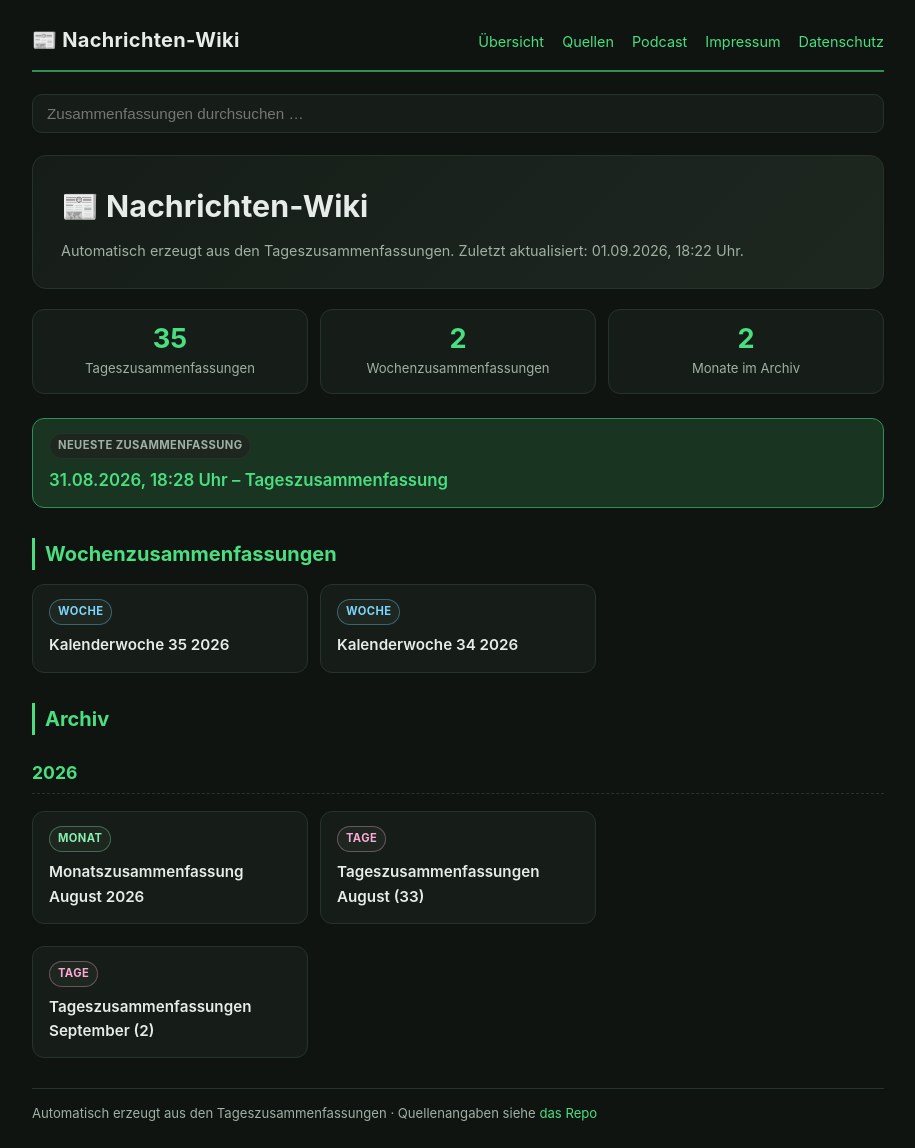
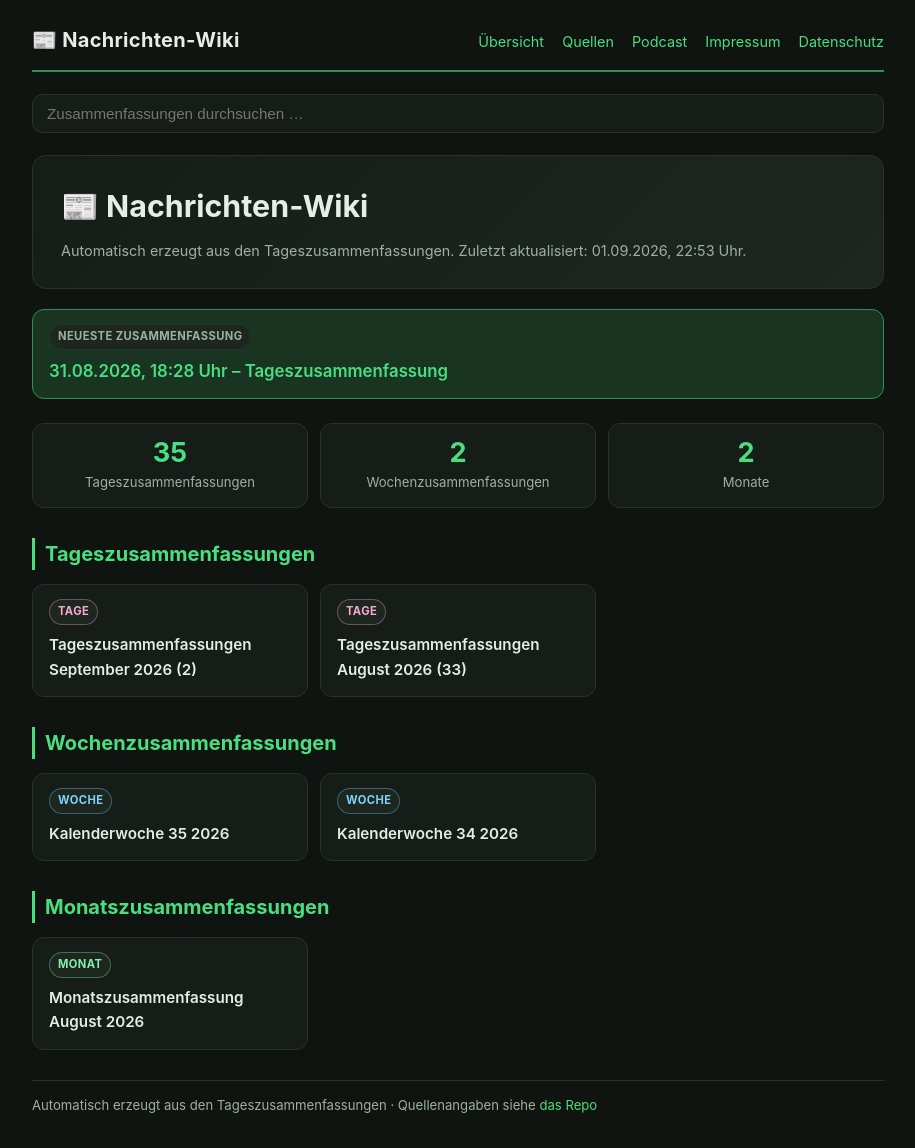
Before and after one commit to Ubuntu51/news-wiki, a Jekyll site: the page built from index.md, in a window 1280 px wide. Shown: the whole page, without its empty margins (182-1097 px from the left). Built offline with Jekyll 4.4.1, drawn with Linux system fonts in a browser that asks for light colours.

Commit message:
Dashboard umgebaut: Neueste, Tages-/Wochen-/Monatszusammenfassungen als Tabs, kein Archiv-Begriff

```diff
--- a/index.md
+++ b/index.md
@@ -6,18 +6,25 @@ body_class: home
 
 <div class="hero">
   <h1>📰 Nachrichten-Wiki</h1>
-  <p>Automatisch erzeugt aus den Tageszusammenfassungen. Zuletzt aktualisiert: 01.09.2026, 18:22 Uhr.</p>
+  <p>Automatisch erzeugt aus den Tageszusammenfassungen. Zuletzt aktualisiert: 01.09.2026, 22:53 Uhr.</p>
+</div>
+
+<div class="card featured">
+  <span class="tag">Neueste Zusammenfassung</span>
+  <a href="2026/08/2026-08-31_18-28.html">31.08.2026, 18:28 Uhr – Tageszusammenfassung</a>
 </div>
 
 <div class="stats">
   <div class="stat"><strong>35</strong><span>Tageszusammenfassungen</span></div>
   <div class="stat"><strong>2</strong><span>Wochenzusammenfassungen</span></div>
-  <div class="stat"><strong>2</strong><span>Monate im Archiv</span></div>
+  <div class="stat"><strong>2</strong><span>Monate</span></div>
 </div>
 
-<div class="card featured">
-  <span class="tag">Neueste Zusammenfassung</span>
-  <a href="2026/08/2026-08-31_18-28.html">31.08.2026, 18:28 Uhr – Tageszusammenfassung</a>
+## Tageszusammenfassungen
+
+<div class="card-grid">
+<div class="card"><span class="tag tag-day">Tage</span><a href="2026/09/index.html">Tageszusammenfassungen September 2026 (2)</a></div>
+<div class="card"><span class="tag tag-day">Tage</span><a href="2026/08/index.html">Tageszusammenfassungen August 2026 (33)</a></div>
 </div>
 
 ## Wochenzusammenfassungen
@@ -27,16 +34,8 @@ body_class: home
 <div class="card"><span class="tag tag-week">Woche</span><a href="2026/woche-34.html">Kalenderwoche 34 2026</a></div>
 </div>
 
-## Archiv
-
-### 2026
-
+## Monatszusammenfassungen
 
 <div class="card-grid">
 <div class="card"><span class="tag tag-month">Monat</span><a href="2026/08/monat.html">Monatszusammenfassung August 2026</a></div>
-<div class="card"><span class="tag tag-day">Tage</span><a href="2026/08/index.html">Tageszusammenfassungen August (33)</a></div>
 </div>
-
-<div class="card-grid">
-<div class="card"><span class="tag tag-day">Tage</span><a href="2026/09/index.html">Tageszusammenfassungen September (2)</a></div>
-</div>
```
